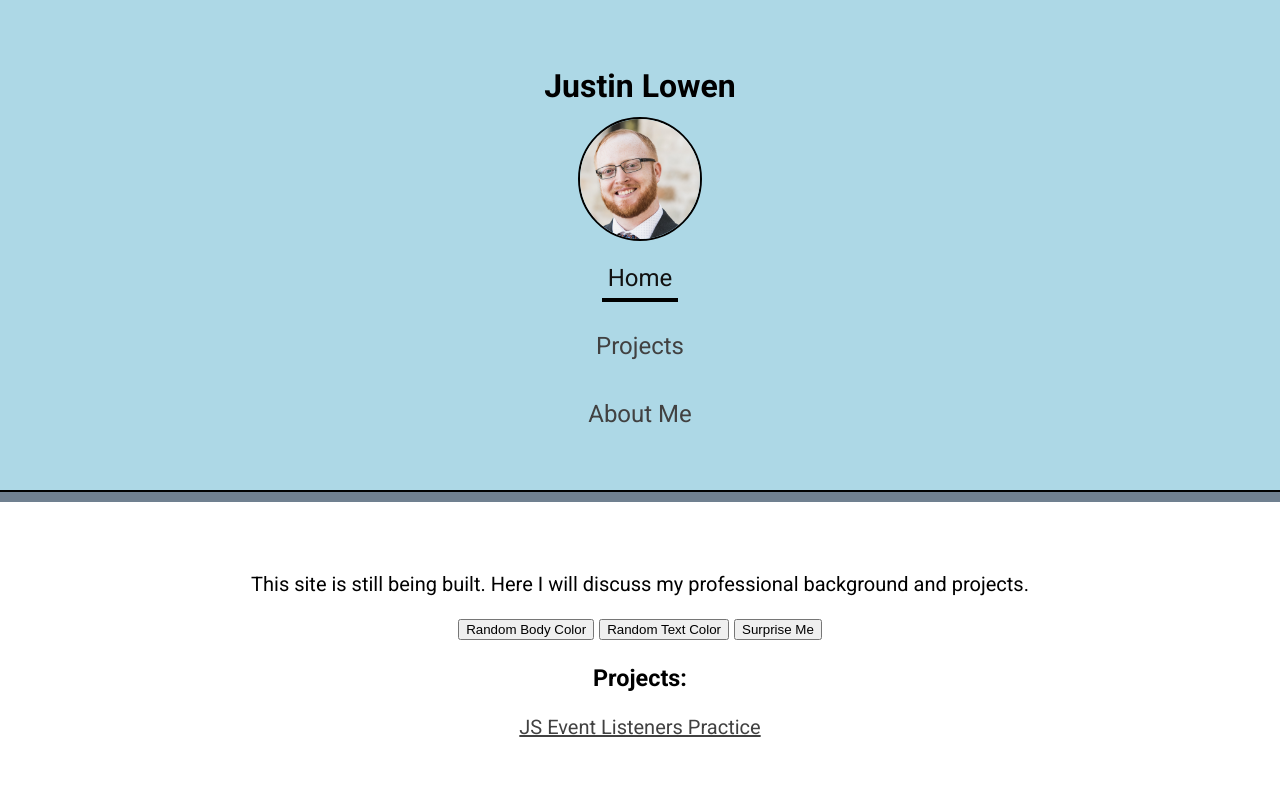
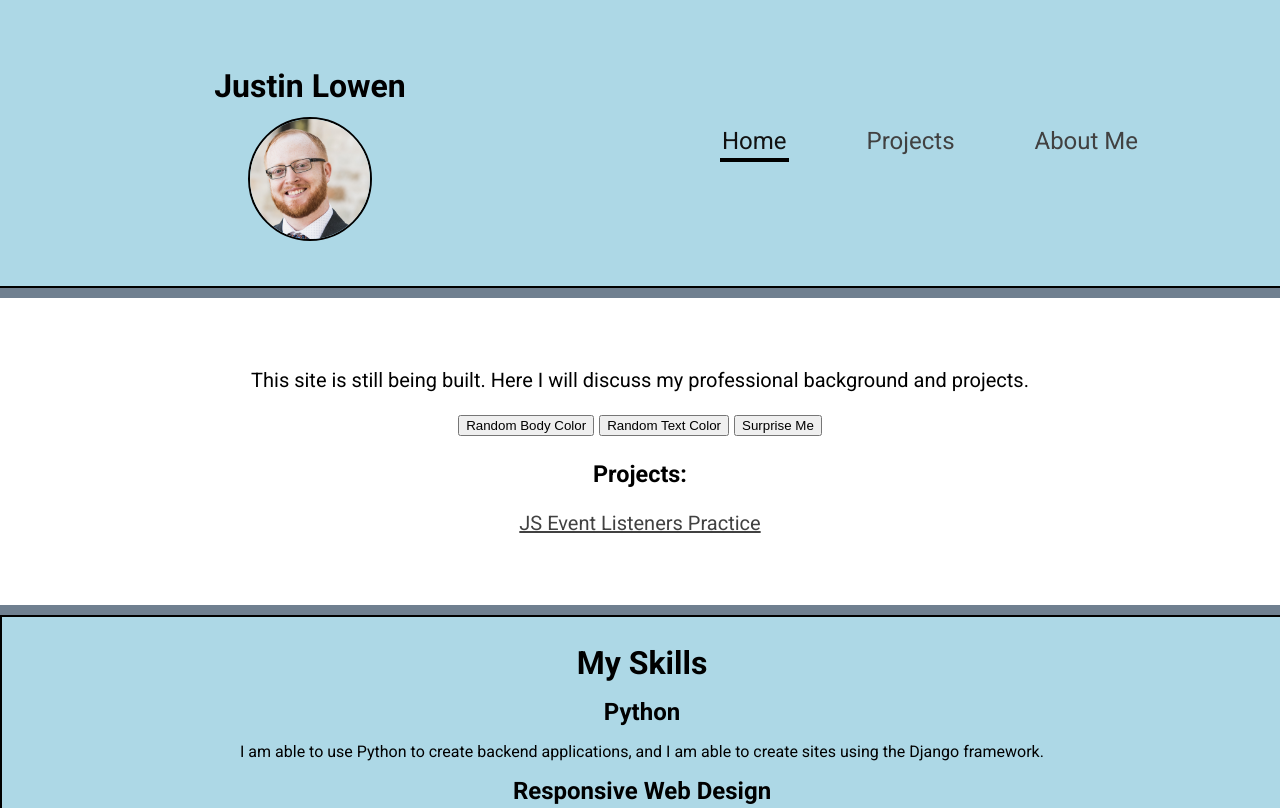
Before and after one commit to JLowe-N/JLowenPortfolioSite, a Django app: page / in a window 1280 px wide. Shown: the top 808 px of the page. Run offline with Django 3.2, Linux system fonts and the light colour scheme.

Commit message:
Desktop layout preliminary

```diff
--- a/portfolioapp/static/portfolioapp/css/style.css
+++ b/portfolioapp/static/portfolioapp/css/style.css
@@ -51,7 +51,7 @@ nav, .logo, .links {
     display: flex;
     flex-direction: column;
     align-items: center;
-    justify-content: space-between;
+    justify-content: space-around;
 }
 
 .title {
@@ -60,7 +60,7 @@ nav, .logo, .links {
 }
 
 .logo {
-    width: 90%;
+    width: 40%;
     margin-bottom: 0.25em;
 }
 
@@ -77,11 +77,20 @@ a {
     color: #414141;
 }
 
+a:focus, a:hover {
+    color: #111;
+}
+
+.links {
+    width: 40%;
+    margin: 0.5em 2em;
+}
+
 .link {
     text-decoration: none;
     margin: 0.5em;
     font-size: 1.5rem;
-    padding: 0.25em;
+    padding: 0.1em;
     border-bottom: 4px solid transparent;
 
 }
@@ -89,6 +98,12 @@ a {
 .link:focus, .link:hover, .link-current {
     border-bottom: 4px solid black;
     color: #111;
+}
+
+@media (min-width: 500px) {
+    nav, .links {
+        flex-direction: row;
+    }
 }
 
 /* ==========
```
